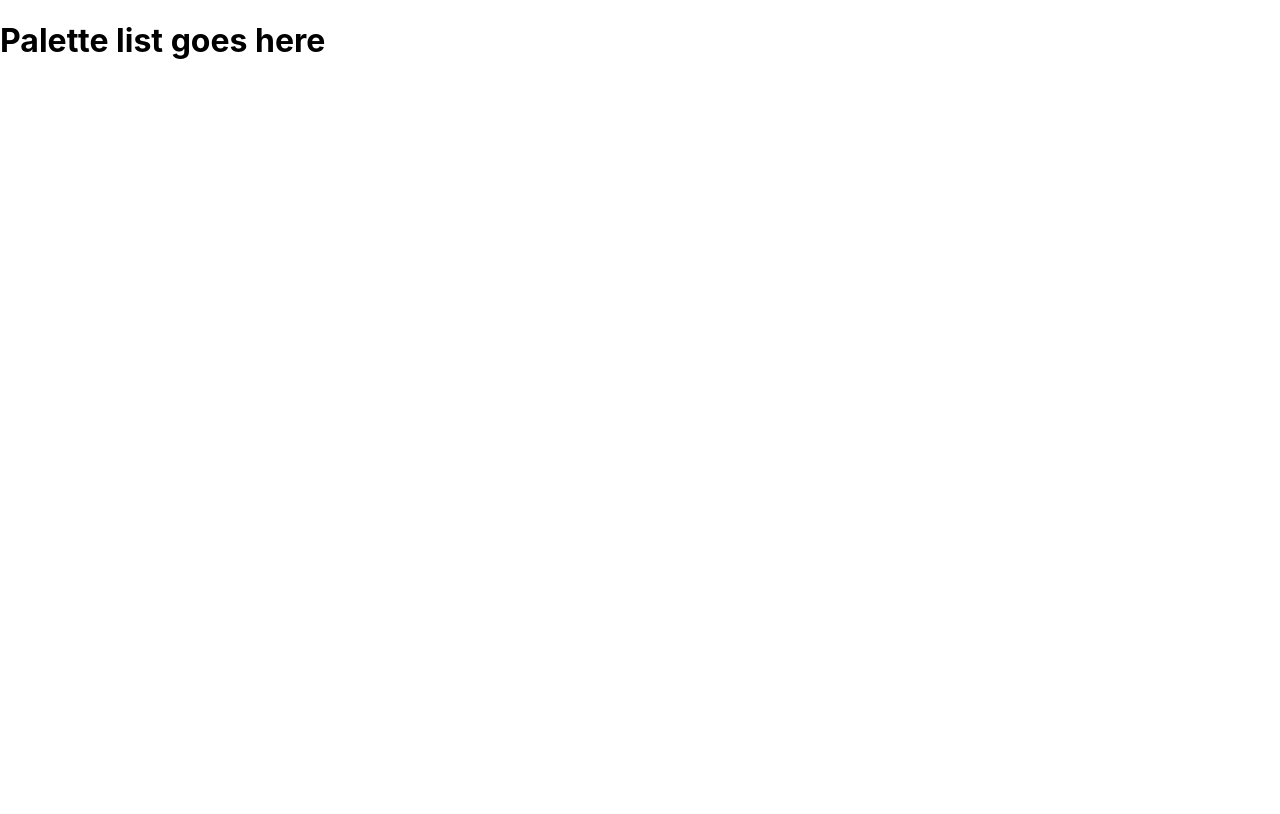
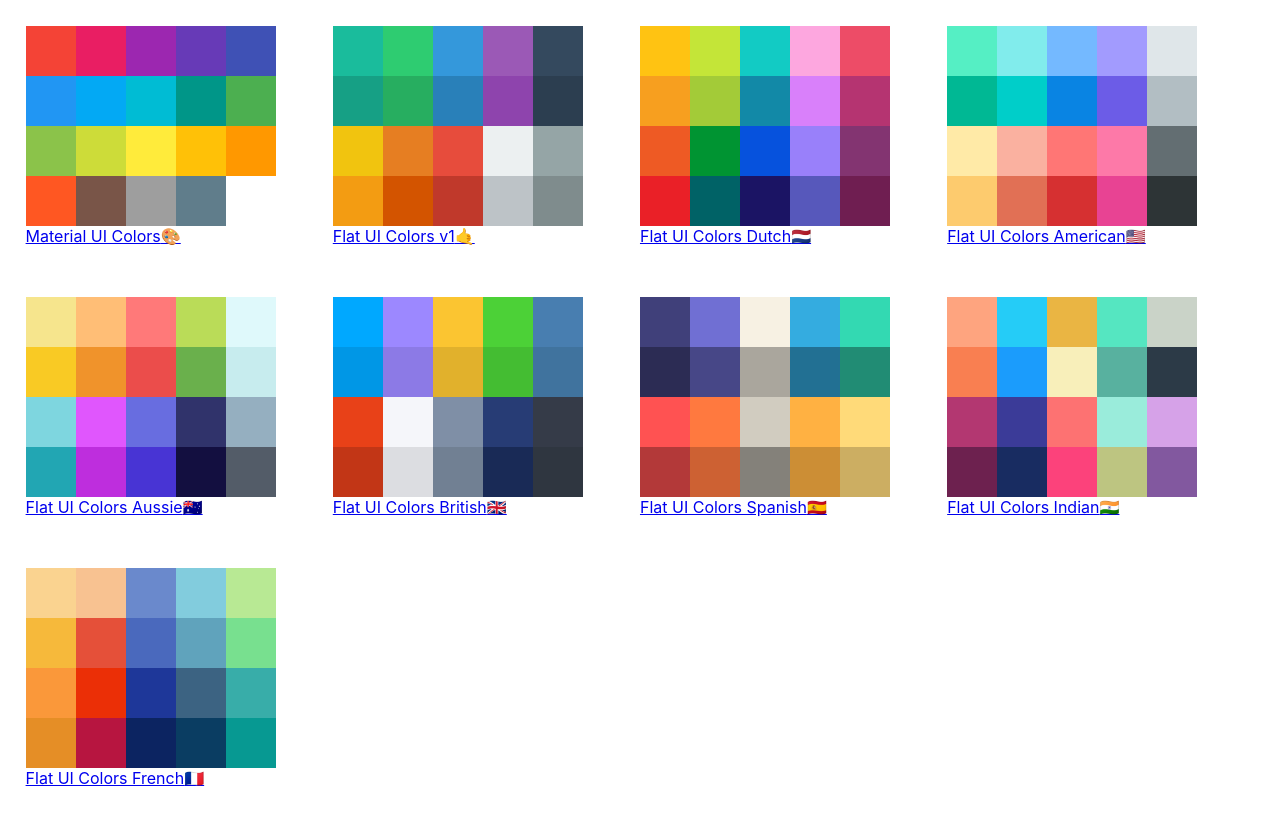
Before and after one commit to michaelohalloran/react-color-picker, a React (Create React App) app: page / in a window 1280 px wide. Built offline with nearby package versions, Linux system fonts and the light colour scheme.

Commit message:
add palette list homepage and back button link

```diff
--- a/src/Palette/App.js
+++ b/src/Palette/App.js
@@ -1,6 +1,7 @@
 import React, { Component } from "react";
 import { Route, Switch } from "react-router-dom";
 import Palette from "./Palette";
+import PaletteList from "./PaletteList";
 import seedColors from "./seedColors";
 import { generatePalette } from "./colorHelpers";
 
@@ -12,7 +13,7 @@ class App extends Component {
 	render() {
 		return (
 			<Switch>
-				<Route exact path="/" render={() => <h1>Palette list goes here</h1>} />
+				<Route exact path="/" render={() => <PaletteList paletteList={seedColors} />} />
 				<Route
 					exact
 					path="/palette/:id"
--- a/src/Palette/Navbar.js
+++ b/src/Palette/Navbar.js
@@ -1,4 +1,5 @@
 import React, { Component } from "react";
+import { Link } from "react-router-dom";
 import Slider from "rc-slider/lib/Slider";
 import "rc-slider/assets/index.css";
 import "./Navbar.css";
@@ -33,7 +34,7 @@ class Navbar extends Component {
 		return (
 			<header className="navbar">
 				<div className="logo">
-					<a href="#">reactcolorpicker</a>
+					<Link to="/">reactcolorpicker</Link>
 				</div>
 				<div className="slider-container">
 					<span>Level {level}</span>
--- /dev/null
+++ b/src/Palette/PaletteList.css
@@ -0,0 +1,13 @@
+.palette-list-container {
+	display: flex;
+	/* flex-direction: column; */
+	flex-wrap: wrap;
+	/* flex-basis: 35%; */
+}
+
+.single-palette {
+	display: flex;
+	flex-wrap: wrap;
+	flex-basis: 20%;
+	margin: 2%;
+}
--- /dev/null
+++ b/src/Palette/PaletteList.js
@@ -0,0 +1,29 @@
+import React from "react";
+import { Link } from "react-router-dom";
+import "./PaletteList.css";
+
+const PaletteList = (props) => {
+	const { paletteList } = props;
+	console.log(paletteList);
+
+	const paletteDisplay = paletteList.map((list) => {
+		const colors = list.colors.map((colorObj) => (
+			<div key={colorObj.name} style={{ backgroundColor: colorObj.color, height: "50px", width: "50px" }} />
+		));
+
+		return (
+			// <div className="single-palette" key={list.id}>
+			<Link className="single-palette" to={`/palette/${list.id}`} key={list.id}>
+				{colors}
+				<div className="list-name-container">
+					{list.paletteName}
+					<span>{list.emoji}</span>
+				</div>
+			</Link>
+			// </div>
+		);
+	});
+	return <div className="palette-list-container">{paletteDisplay}</div>;
+};
+
+export default PaletteList;
```
